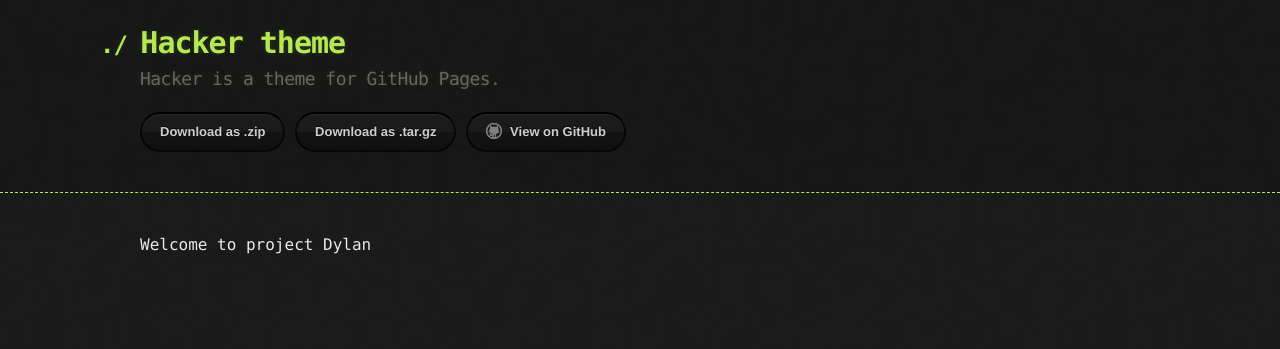
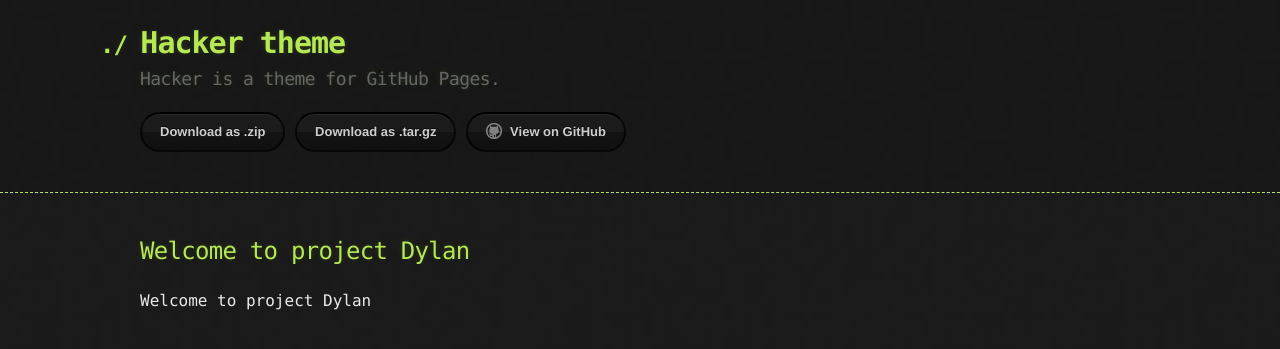
Before and after one commit to DylanWaken/DylanWaken.github.io, a Jekyll site: the page built from index.md, in a window 1280 px wide. Shown: the top 349 px of the page. Built offline with Jekyll 4.4.1, drawn with Linux system fonts in a browser that asks for light colours; our own code applies the rules of GitHub Pages for plain Markdown files.

Commit message:
update init

```diff
--- a/index.md
+++ b/index.md
@@ -2,4 +2,6 @@
 layout: default
 ---
 
+## Welcome to project Dylan
+
 Welcome to project Dylan
```
Also changed, not shown: thumbnail.png.
